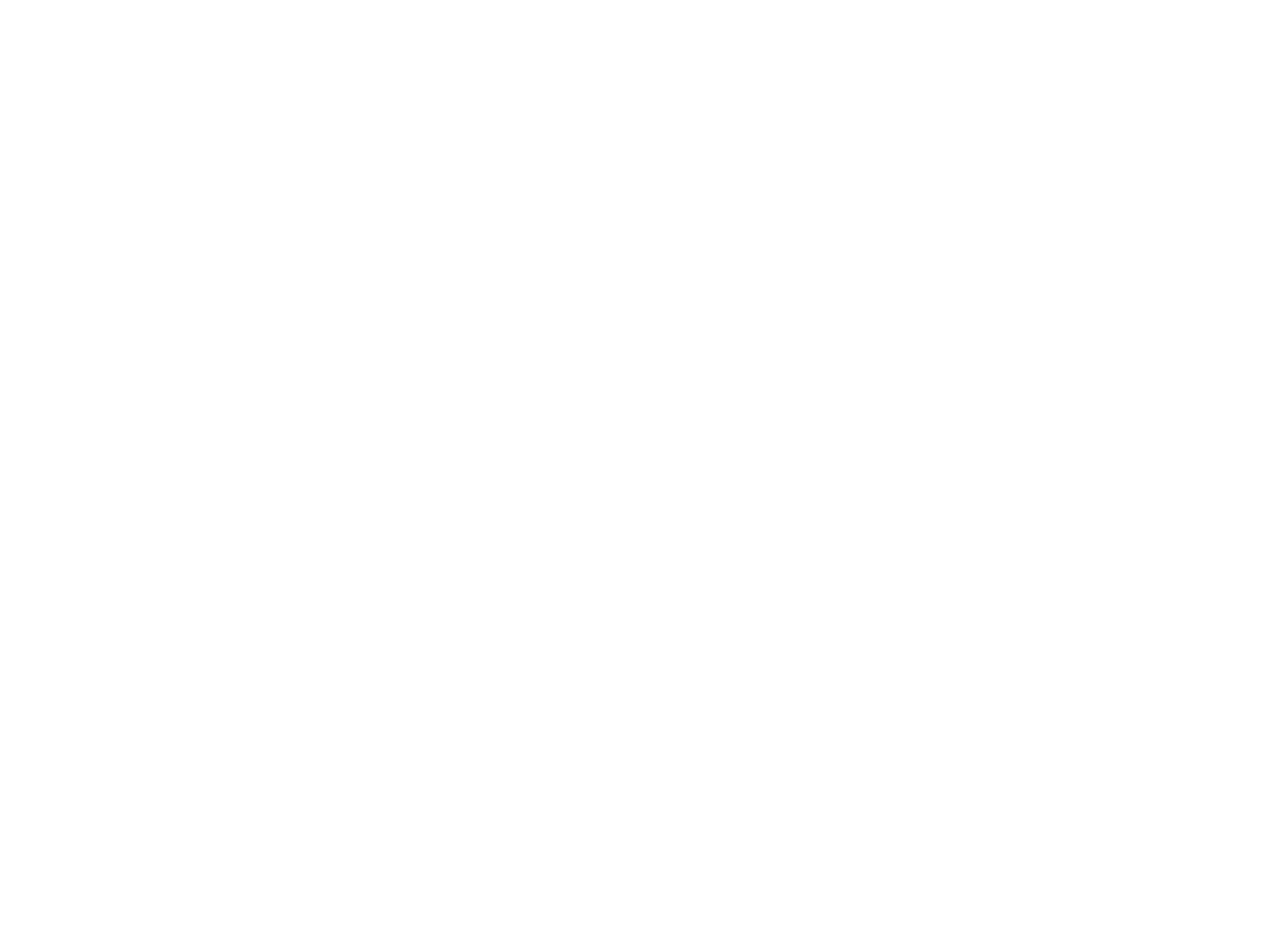
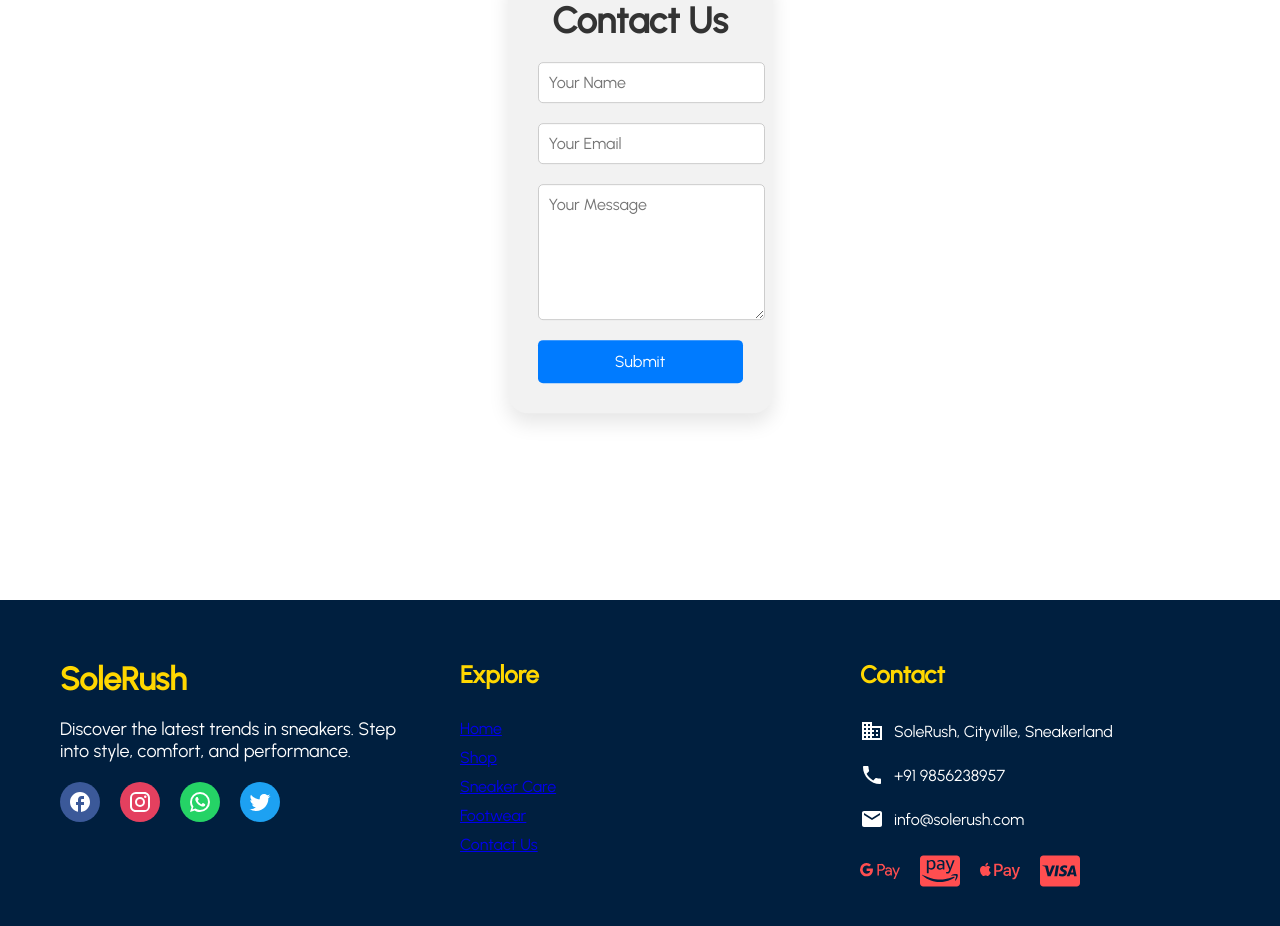
Before and after one commit to Excalius369/FSD-Project-Main, a React (Vite) app: page /contact-us in a window 1280 px wide. Before the commit this address had no page. Shown: the part 260-1186 px from the top of the page. Before the commit the page ends 800 px from the top, so only its background shows below. Built offline with nearby package versions, Linux system fonts and the light colour scheme; a web font is replaced by a local one.

Commit message:
UpdatedCommit 2

```diff
--- a/src/App.jsx
+++ b/src/App.jsx
@@ -9,6 +9,7 @@ import Footwear from './components/Footwear';
 import Cart from './components/Cart';
 import ProfilePage from './components/ProfilePage'; // Import ProfilePage component
 import SneakerCare from './components/SneakerCare';
+import ContactUs from './components/ContactUs';
 
 const App = () => {
   // Define dummy user data
@@ -30,6 +31,7 @@ const App = () => {
         <Route path="/profile" element={<Layout><ProfilePage user={user} /></Layout>} />
         <Route path="/sneakercare" element={<Layout><SneakerCare/></Layout>} />
         <Route path="/footwears" element={<Layout><Footwear /></Layout>} />
+        <Route path="/contact-us" element={<Layout><ContactUs/></Layout>} />
         <Route path="/cart" element={<Layout><Cart /></Layout>} />
         {/* Add more routes as needed */}
       </Routes>
--- /dev/null
+++ b/src/components/ContactUs.jsx
@@ -0,0 +1,96 @@
+import React from 'react';
+import styled, { keyframes } from 'styled-components';
+
+const float = keyframes`
+  0% {
+    transform: translateY(0);
+  }
+  100% {
+    transform: translateY(-10px);
+  }
+`;
+
+const Container = styled.div`
+  display: flex;
+  justify-content: center;
+  align-items: center;
+  height: 100vh;
+`;
+
+const ContentContainer = styled.div`
+  background-color: #f2f2f2;
+  border-radius: 20px;
+  padding: 30px; /* Adjusted padding */
+  box-shadow: 0 10px 20px rgba(0, 0, 0, 0.1);
+  overflow: hidden;
+  position: relative;
+  animation: ${float} 4s infinite alternate;
+`;
+
+const Title = styled.h1`
+  font-size: 36px;
+  margin-bottom: 20px; /* Reduced margin */
+  color: #333;
+  text-align: center;
+`;
+
+const ContactForm = styled.form`
+  display: grid;
+  grid-template-columns: 1fr;
+  gap: 20px;
+`;
+
+const Input = styled.input`
+  padding: 10px;
+  font-size: 16px;
+  border: 1px solid #ccc;
+  border-radius: 5px;
+  width: 100%;
+`;
+
+const TextArea = styled.textarea`
+  padding: 10px;
+  font-size: 16px;
+  border: 1px solid #ccc;
+  border-radius: 5px;
+  width: 100%;
+`;
+
+const SubmitButton = styled.button`
+  padding: 12px 20px;
+  font-size: 16px;
+  background-color: #007bff;
+  color: white;
+  border: none;
+  border-radius: 5px;
+  cursor: pointer;
+  transition: background-color 0.3s ease-in-out;
+  width: 100%; /* Set width to 100% for full width */
+
+  &:hover {
+    background-color: #0056b3;
+  }
+`;
+
+const ContactUs = () => {
+  const handleSubmit = (e) => {
+    e.preventDefault();
+    // Handle form submission logic here
+  };
+
+  return (
+    <Container>
+      <ContentContainer>
+        <Title>Contact Us</Title>
+        <ContactForm onSubmit={handleSubmit}>
+          <Input type="text" placeholder="Your Name" required />
+          <Input type="email" placeholder="Your Email" required />
+          <TextArea placeholder="Your Message" rows="6" required />
+          <SubmitButton type="submit">Submit</SubmitButton>
+        </ContactForm>
+      </ContentContainer>
+    </Container>
+  );
+};
+
+export default ContactUs;
--- a/src/components/Footer.jsx
+++ b/src/components/Footer.jsx
@@ -1,6 +1,6 @@
-// Footer.jsx
 import React from 'react';
 import styled, { keyframes } from 'styled-components';
+import { Link } from 'react-router-dom'; // Import Link from react-router-dom
 import FacebookOutlinedIcon from '@mui/icons-material/FacebookOutlined';
 import InstagramIcon from '@mui/icons-material/Instagram';
 import WhatsAppIcon from '@mui/icons-material/WhatsApp';
@@ -93,7 +93,15 @@ const List = styled.ul`
 const ListItem = styled.li`
   margin-bottom: 10px;
   font-size: 16px;
+  color: white; /* Set text color to white */
+  text-decoration: none; /* Remove underline */
+  cursor: pointer; /* Change cursor to pointer on hover */
+
+  &:hover {
+    text-decoration: none; /* Remove underline on hover */
+  }
 `;
+
 
 const Right = styled.div`
   flex: 1;
@@ -139,12 +147,11 @@ const Footer = () => {
       <Center>
         <Title>Explore</Title>
         <List>
-          <ListItem>Home</ListItem>
-          <ListItem>Shop</ListItem>
-          <ListItem>Mens Sneakers</ListItem>
-          <ListItem>Womens Sneakers</ListItem>
-          <ListItem>New Arrivals</ListItem>
-          <ListItem>Sale</ListItem>
+          <ListItem><Link to="/">Home</Link></ListItem>
+          <ListItem><Link to="/shop">Shop</Link></ListItem>
+          <ListItem><Link to="/sneakercare">Sneaker Care</Link></ListItem>
+          <ListItem><Link to="/footwear">Footwear</Link></ListItem>
+          <ListItem><Link to="/contact-us">Contact Us</Link></ListItem>
         </List>
       </Center>
       <Right>
--- a/src/components/ProductPage.jsx
+++ b/src/components/ProductPage.jsx
@@ -229,9 +229,9 @@ const ModalImage = styled.img`
 
 // Define the size options
 const sizeOptions = [
-  { value: "size-5", label: "Size 5" },
-  { value: "size-6", label: "Size 6" },
-  { value: "size-7", label: "Size 7" },
+  { value: "size-5", label: "6" },
+  { value: "size-6", label: "7" },
+  { value: "size-7", label: "8" },
   // Add more size options as needed...
 ];
 
@@ -248,7 +248,7 @@ const ProductPage = () => {
     name: 'BLAZER MID 77 VINTAGE BLACK/WHITE',
     brandname: 'NIKE',
     model: 'Blazer Mid 77 Vintage',
-    price: 8000,
+    price: 15000,
     images: [
       'https://www.superkicks.in/cdn/shop/products/2_c6dce12d-8d76-475d-8800-866449fb6810.jpg?v=1675958421&width=360',
       // Add more image URLs as needed...
```
